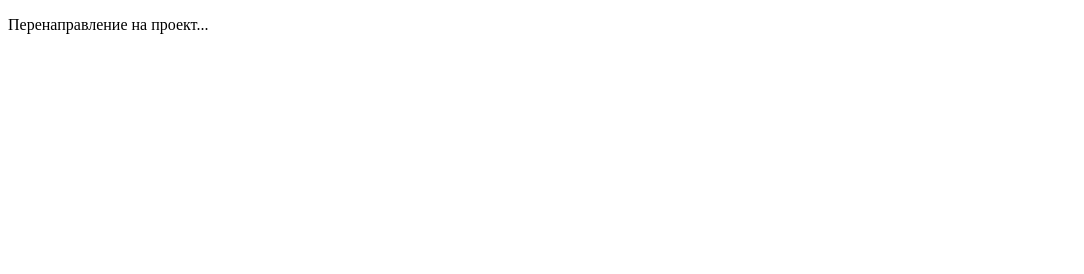
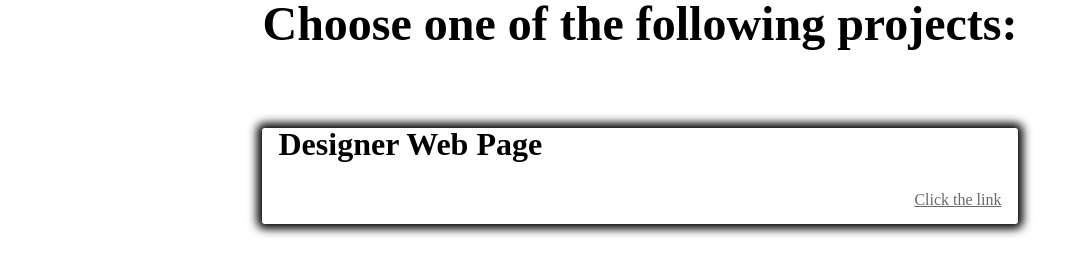
Before and after one commit to BDoXHoBeHuE18/Web-Portfolio, a plain HTML site: page index.html in a window 1280 px wide. Shown: the whole page, without its empty margins (0-1084 px from the left). Drawn offline with Linux system fonts and the light colour scheme.

Commit message:
adding GH Pages

```diff
--- a/index.html
+++ b/index.html
@@ -1,9 +1,24 @@
 <!DOCTYPE html>
-<html>
+<html lang="en">
+
 <head>
-    <meta http-serif="refresh" content="0; url=Designer Web Page/">
+    <meta charset="UTF-8">
+    <meta name="viewport" content="width=device-width, initial-scale=1.0">
+    <link rel="stylesheet" href="styles/style.css">
+    <title>Web Portfolio</title>
 </head>
+
 <body>
-    <p>Перенаправление на проект...</p>
+    <div class="wrapper">
+        <fieldset class="portfolio">
+            <legend>Choose one of the following projects:</legend>
+
+            <div class="portfolio__card">
+                <label for="DesigerWebPage">Designer Web Page</label><br><br>
+                <a href="Designer Web Page/index.html" id="DesigerWebPage">Click the link</a>
+            </div>
+        </fieldset>
+    </div>
 </body>
+
 </html>
--- /dev/null
+++ b/styles/reset.css
@@ -0,0 +1,80 @@
+* {
+  padding: 0;
+  margin: 0;
+  border: 0;
+  box-sizing: border-box;
+}
+
+*:before,
+*:after {
+  box-sizing: border-box;
+}
+
+:focus,
+:active {
+  outline: none;
+}
+
+a:focus,
+a:active {
+  outline: none;
+}
+
+nav, footer, header, aside {
+  display: block;
+}
+
+html, body {
+  height: 100%;
+  width: 100%;
+  font-size: 100%;
+  line-height: 1;
+  -ms-text-size-adjust: 100%;
+  -moz-text-size-adjust: 100%;
+  -webkit-text-size-adjust: 100%;
+}
+
+input, button, textarea {
+  font-family: inherit;
+}
+
+input::-ms-clear {
+  display: none;
+}
+
+button {
+  cursor: pointer;
+  background-color: transparent;
+}
+
+button::-moz-focus-inner {
+  padding: 0;
+  border: 0;
+}
+
+a, a:visited {
+  text-decoration: none;
+}
+
+a:hover {
+  text-decoration: none;
+}
+
+ul li {
+  list-style: none;
+}
+
+img {
+  vertical-align: top;
+  max-width: 100%;
+  height: auto;
+}
+
+h1, h2, h3, h4, h5, h6 {
+  font-size: inherit;
+  font-weight: inherit;
+}
+
+a {
+  color: inherit;
+}
--- /dev/null
+++ b/styles/style.scss
@@ -0,0 +1,42 @@
+@import 'reset.css';
+
+* {
+    font-family: 'Times New Roman', Times, serif;
+}
+
+.wrapper {
+    min-width: 100vh;
+    height: 100vh;
+
+    display: flex;
+    justify-content: center;
+
+    .portfolio {
+
+        legend {
+            font-size: 3rem;
+            font-weight: bold;
+            padding-bottom: 5rem;
+        }
+
+        .portfolio__card {
+            display: block;
+            box-shadow: 0px 0px 10px 5px black;
+            border-radius: 3px;
+
+            label {
+                font-size: 2rem;
+                font-weight: bold;
+                padding: 1rem;
+            }
+
+            a {
+                display: flex;
+                justify-content: right;
+                padding: 1rem;
+                color: dimgray;
+                text-decoration: underline;
+            }
+        }
+    }
+}
```
Also changed, not shown: styles/style.css (added), 1 other file.
